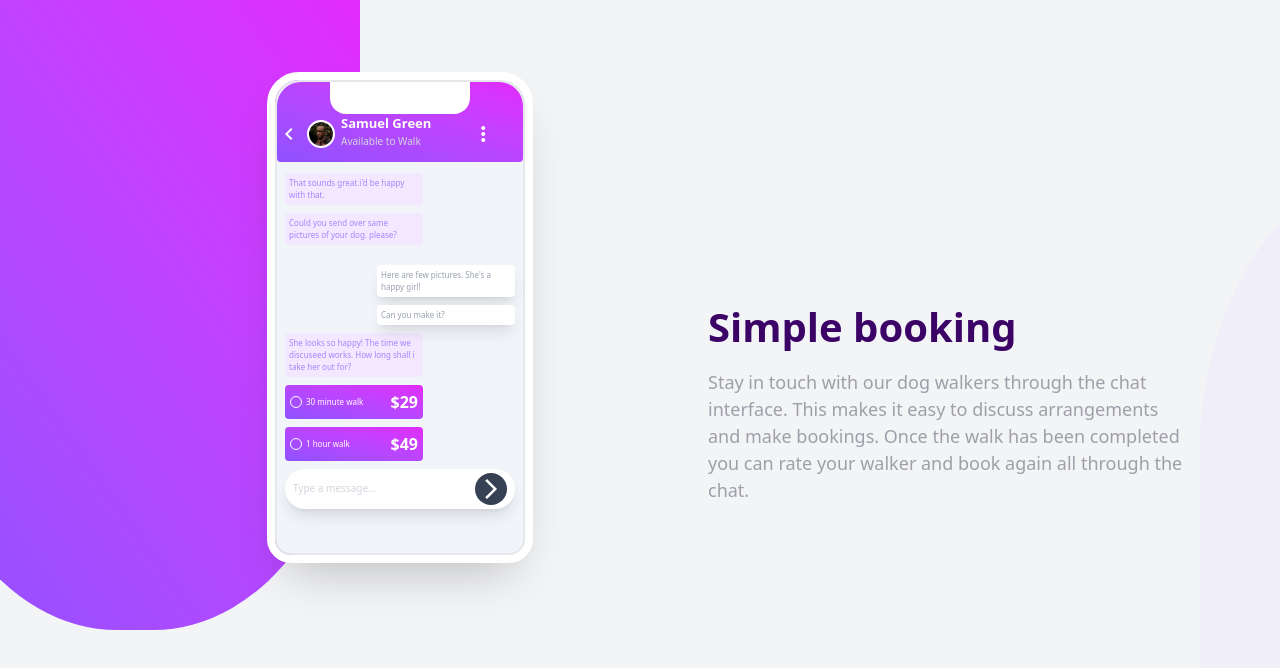
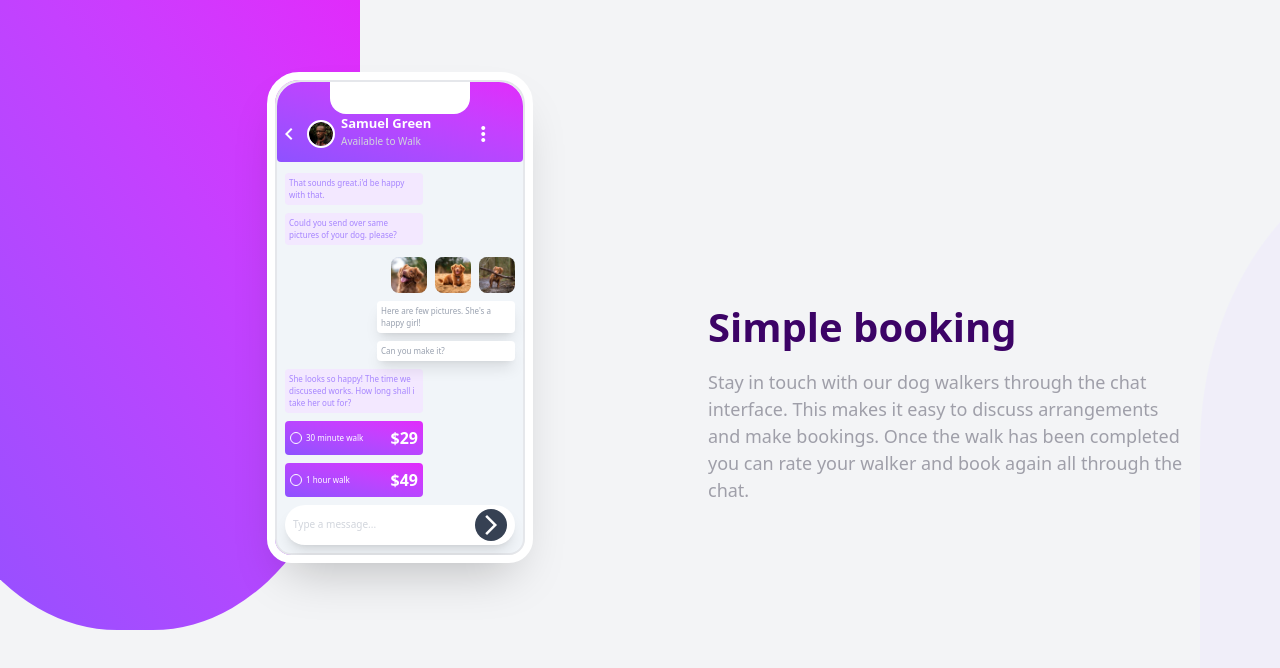
Before and after one commit to abhijithpr123/chat-desing, a plain HTML site: page index.html in a window 1280 px wide. Drawn offline with nearby package versions, Linux system fonts and the light colour scheme; the site is published under a folder, as on GitHub Pages, so addresses that start at the root find nothing.

Commit message:
image problem solved

```diff
--- a/index.html
+++ b/index.html
@@ -43,9 +43,9 @@
                         </p>
                     </div>
                     <div class="avatar flex gap-2 mt-3 justify-end">
-                        <img src="/images/dog-image-1.jpg" alt="" class="w-9 rounded-lg">
-                        <img src="/images/dog-image-2.jpg" alt="" class="w-9 rounded-lg">
-                        <img src="/images/dog-image-3.jpg" alt="" class="w-9 rounded-lg">
+                        <img src="images/dog-image-1.jpg" alt="" class="w-9 rounded-lg">
+                        <img src="images/dog-image-2.jpg" alt="" class="w-9 rounded-lg">
+                        <img src="images/dog-image-3.jpg" alt="" class="w-9 rounded-lg">
                     </div>
                     <div class="msg w-[100%] mt-2 flex justify-end">
                         <p class="text-[8px] shadow-lg w-[60%] bg-white rounded-sm p-1 text-gray-400">Here are
```
